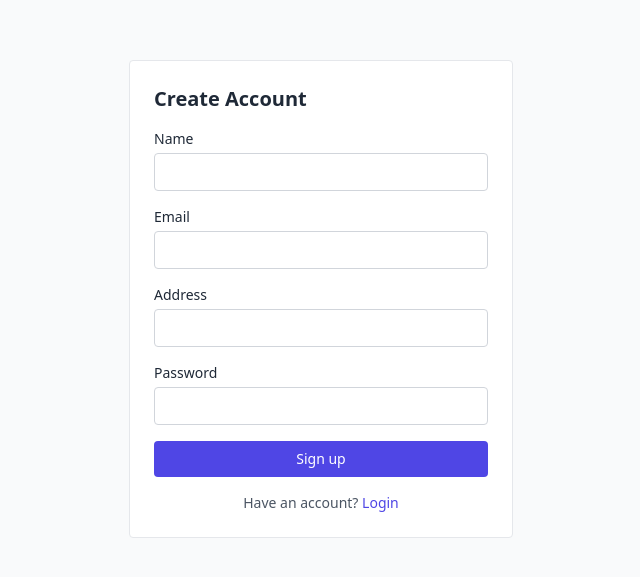
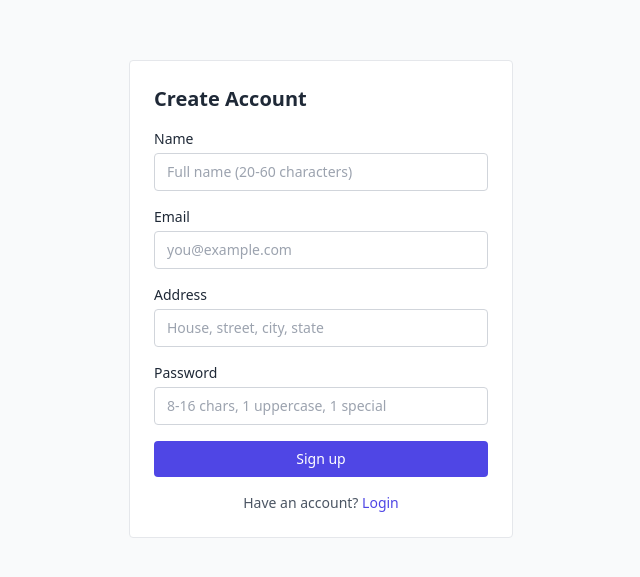
Before and after one commit to yaashchalke75/store-rating-app, a React (Vite) app in the folder client/: page /signup in a window 1280 px wide. Shown: the part 101-678 px from the top of the page, without its empty margins (319-959 px from the left). Built offline with nearby package versions, Linux system fonts and the light colour scheme; no server answers.

Commit message:
validation to input fields and role based login

```diff
--- a/client/src/components/ChangePasswordForm.jsx
+++ b/client/src/components/ChangePasswordForm.jsx
@@ -38,6 +38,7 @@ export default function ChangePasswordForm() {
           label="Current Password"
           name="currentPassword"
           type="password"
+          placeholder="Enter current password"
           value={form.currentPassword}
           onChange={handleChange}
           required
@@ -46,6 +47,7 @@ export default function ChangePasswordForm() {
           label="New Password"
           name="newPassword"
           type="password"
+          placeholder="8-16 chars, 1 uppercase, 1 special"
           value={form.newPassword}
           onChange={handleChange}
           error={errors.newPassword}
--- a/client/src/pages/admin/AddStore.jsx
+++ b/client/src/pages/admin/AddStore.jsx
@@ -53,9 +53,9 @@ export default function AddStore() {
     <div className="max-w-md">
       <h2 className="text-lg font-semibold mb-4">Add Store</h2>
       <form onSubmit={handleSubmit} className="bg-white border rounded p-6 space-y-4">
-        <Input label="Name" name="name" value={form.name} onChange={handleChange} error={errors.name} />
-        <Input label="Email" name="email" type="email" value={form.email} onChange={handleChange} error={errors.email} />
-        <Input label="Address" name="address" value={form.address} onChange={handleChange} error={errors.address} />
+        <Input label="Name" name="name" placeholder="Store name (20-60 characters)" value={form.name} onChange={handleChange} error={errors.name} />
+        <Input label="Email" name="email" type="email" placeholder="store@example.com" value={form.email} onChange={handleChange} error={errors.email} />
+        <Input label="Address" name="address" placeholder="Shop address with city, state" value={form.address} onChange={handleChange} error={errors.address} />
         <div>
           <label className="block text-sm font-medium mb-1">Owner</label>
           <select
--- a/client/src/pages/admin/AddUser.jsx
+++ b/client/src/pages/admin/AddUser.jsx
@@ -46,10 +46,10 @@ export default function AddUser() {
     <div className="max-w-md">
       <h2 className="text-lg font-semibold mb-4">Add User</h2>
       <form onSubmit={handleSubmit} className="bg-white border rounded p-6 space-y-4">
-        <Input label="Name" name="name" value={form.name} onChange={handleChange} error={errors.name} />
-        <Input label="Email" name="email" type="email" value={form.email} onChange={handleChange} error={errors.email} />
-        <Input label="Address" name="address" value={form.address} onChange={handleChange} error={errors.address} />
-        <Input label="Password" name="password" type="password" value={form.password} onChange={handleChange} error={errors.password} />
+        <Input label="Name" name="name" placeholder="Full name (20-60 characters)" value={form.name} onChange={handleChange} error={errors.name} />
+        <Input label="Email" name="email" type="email" placeholder="user@example.com" value={form.email} onChange={handleChange} error={errors.email} />
+        <Input label="Address" name="address" placeholder="House, street, city, state" value={form.address} onChange={handleChange} error={errors.address} />
+        <Input label="Password" name="password" type="password" placeholder="8-16 chars, 1 uppercase, 1 special" value={form.password} onChange={handleChange} error={errors.password} />
         <div>
           <label className="block text-sm font-medium mb-1">Role</label>
           <select
--- a/client/src/pages/auth/Login.jsx
+++ b/client/src/pages/auth/Login.jsx
@@ -35,8 +35,8 @@ export default function Login() {
     <div className="min-h-screen flex items-center justify-center p-4">
       <form onSubmit={handleSubmit} className="w-full max-w-sm bg-white border rounded p-6 space-y-4">
         <h2 className="text-xl font-semibold">Login</h2>
-        <Input label="Email" name="email" type="email" value={form.email} onChange={handleChange} required />
-        <Input label="Password" name="password" type="password" value={form.password} onChange={handleChange} required />
+        <Input label="Email" name="email" type="email" placeholder="you@example.com" value={form.email} onChange={handleChange} required />
+        <Input label="Password" name="password" type="password" placeholder="Enter your password" value={form.password} onChange={handleChange} required />
         <Button type="submit" disabled={loading} className="w-full">
           {loading ? 'Signing in...' : 'Login'}
         </Button>
--- a/client/src/pages/auth/Signup.jsx
+++ b/client/src/pages/auth/Signup.jsx
@@ -48,10 +48,10 @@ export default function Signup() {
     <div className="min-h-screen flex items-center justify-center p-4">
       <form onSubmit={handleSubmit} className="w-full max-w-sm bg-white border rounded p-6 space-y-4">
         <h2 className="text-xl font-semibold">Create Account</h2>
-        <Input label="Name" name="name" value={form.name} onChange={handleChange} error={errors.name} />
-        <Input label="Email" name="email" type="email" value={form.email} onChange={handleChange} error={errors.email} />
-        <Input label="Address" name="address" value={form.address} onChange={handleChange} error={errors.address} />
-        <Input label="Password" name="password" type="password" value={form.password} onChange={handleChange} error={errors.password} />
+        <Input label="Name" name="name" placeholder="Full name (20-60 characters)" value={form.name} onChange={handleChange} error={errors.name} />
+        <Input label="Email" name="email" type="email" placeholder="you@example.com" value={form.email} onChange={handleChange} error={errors.email} />
+        <Input label="Address" name="address" placeholder="House, street, city, state" value={form.address} onChange={handleChange} error={errors.address} />
+        <Input label="Password" name="password" type="password" placeholder="8-16 chars, 1 uppercase, 1 special" value={form.password} onChange={handleChange} error={errors.password} />
         <Button type="submit" disabled={loading} className="w-full">
           {loading ? 'Creating...' : 'Sign up'}
         </Button>
```
